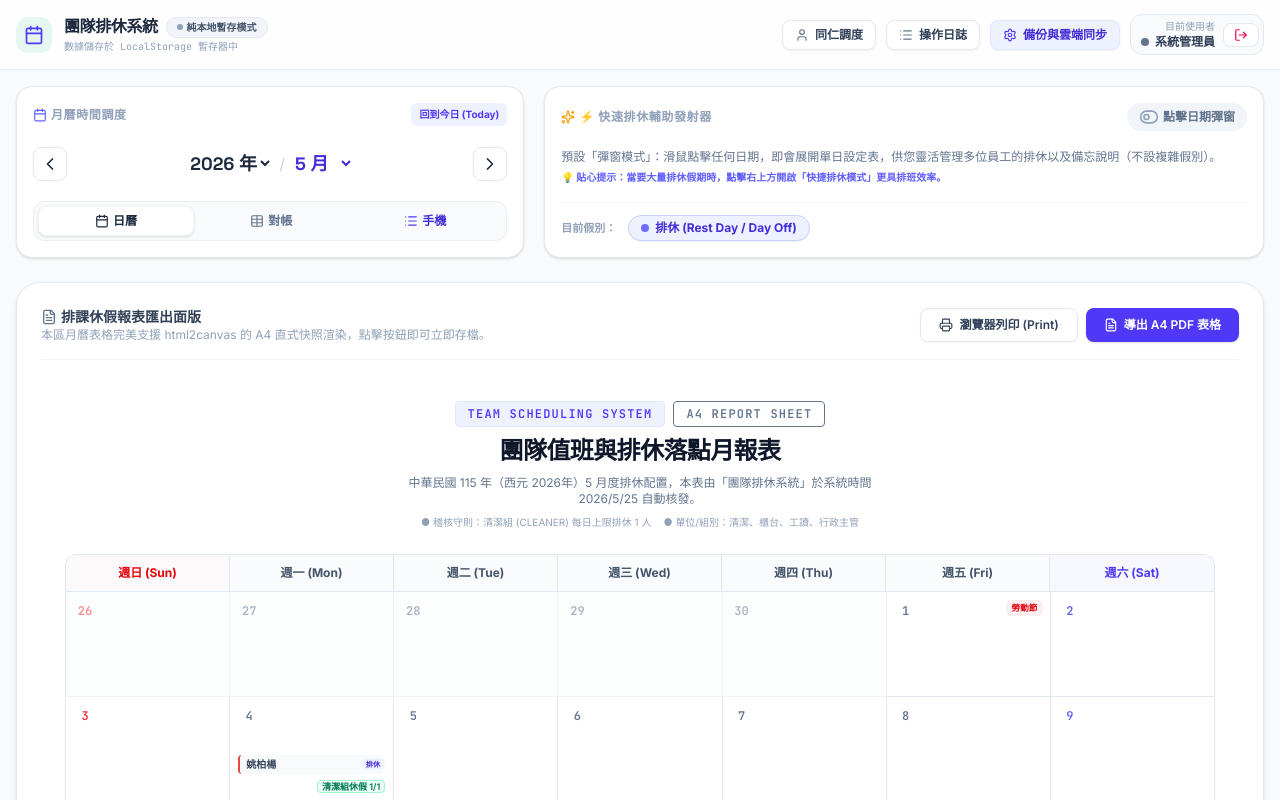
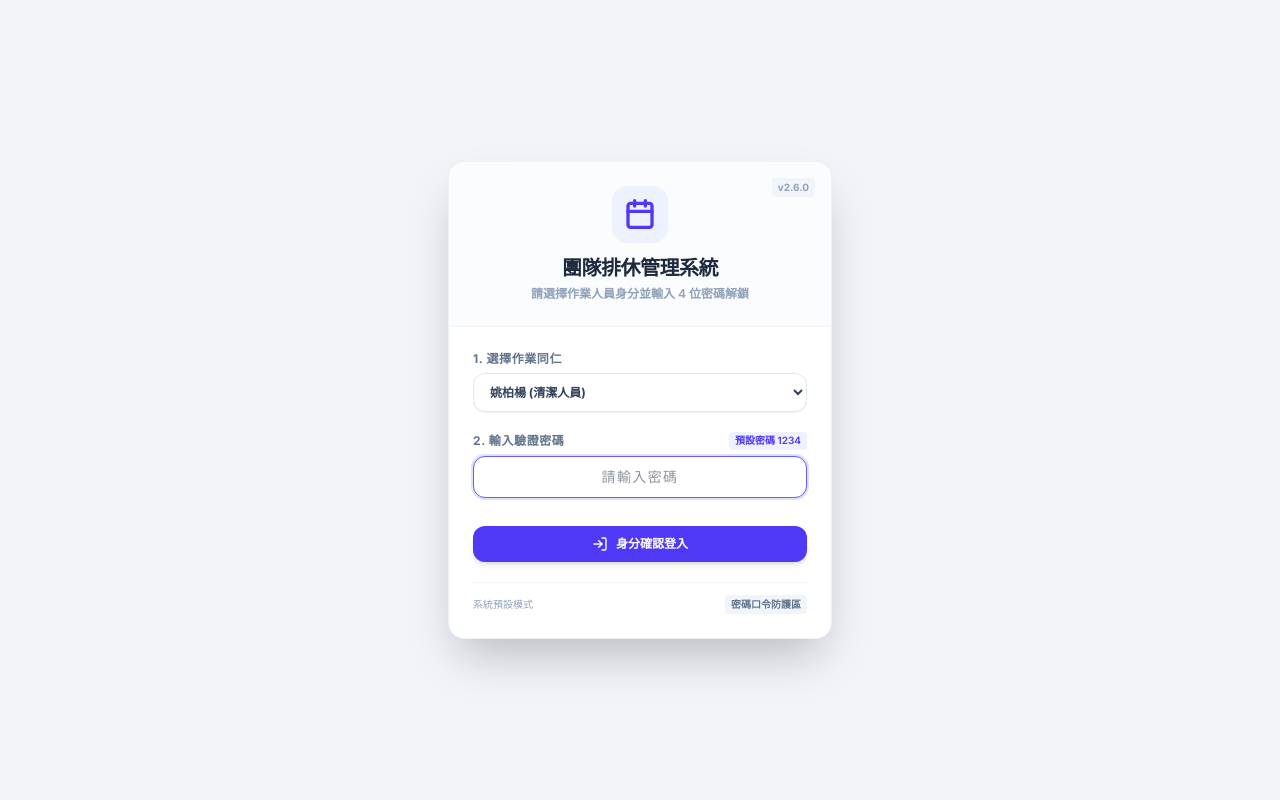
Before and after one commit to fattymouse1985/Work2026, a React (Vite) app: page / in a window 1280 px wide. Shown: the top 800 px of the page. Built offline with nearby package versions, Linux system fonts and the light colour scheme.

Commit message:
feat: enforce authentication and remove deployment config
- Require explicit user login on initialization instead of defaulting to admin
- Remove legacy GitHub Pages deployment workflow and configuration

```diff
--- a/src/App.tsx
+++ b/src/App.tsx
@@ -78,15 +78,13 @@ export default function App() {
       : { githubToken: '', gistId: '', lastSynced: '', status: 'UNCONFIGURED' };
   });
 
-  // Default logged in user: 系統管理員 (ADMIN) to ensure immediate unlocked status
+  // Default logged in user: null, to enforce login view first upon visit (except when saved session exists)
   const [currentLoginUser, setCurrentLoginUser] = useState<Employee | null>(() => {
     const saved = localStorage.getItem('team_scheduling_login_user');
     if (saved) {
       return JSON.parse(saved);
     }
-    // Find "系統管理員" as default
-    const adminUser = INITIAL_EMPLOYEES.find(e => e.role === 'ADMIN');
-    return adminUser || INITIAL_EMPLOYEES[0];
+    return null; // Require login initially
   });
 
   // Sync state to localstorage when changes occur
@@ -183,7 +181,12 @@ export default function App() {
 
   // Auth Dialog state
   const [isAuthPanelOpen, setIsAuthPanelOpen] = useState(false);
-  const [authSelectId, setAuthSelectId] = useState('');
+  const [authSelectId, setAuthSelectId] = useState<string>(() => {
+    // Return the first employee's ID to populate dropdown selection
+    const saved = localStorage.getItem('team_scheduling_employees');
+    const emps = saved ? JSON.parse(saved) : INITIAL_EMPLOYEES;
+    return emps[0]?.id || '';
+  });
   const [authPasswordInput, setAuthPasswordInput] = useState('');
   const [authError, setAuthError] = useState('');
 
@@ -669,6 +672,103 @@ export default function App() {
     if (!currentLoginUser) return '訪客/唯讀模式';
     return `${currentLoginUser.name} (${ROLE_LABELS[currentLoginUser.role as Role]})`;
   };
+
+  if (!currentLoginUser) {
+    return (
+      <div className="min-h-screen bg-slate-100 text-slate-800 flex flex-col items-center justify-center font-sans p-4 antialiased">
+        <div className="w-full max-w-sm bg-white shadow-2xl rounded-2xl border border-slate-200/60 overflow-hidden flex flex-col relative">
+
+          <div className="absolute top-4 right-4 text-[10px] font-bold text-slate-400 bg-slate-100 rounded px-1.5 py-0.5 pointer-events-none">
+            v2.6.0
+          </div>
+
+          {/* Logo & Heading */}
+          <div className="p-6 text-center border-b border-slate-100 bg-slate-50/50 flex flex-col items-center gap-3">
+            <div className="p-3 bg-indigo-50 text-indigo-600 rounded-2xl shadow-xs">
+              <CalendarIcon className="w-8 h-8 mx-auto text-indigo-600" strokeWidth={2.5} />
+            </div>
+            <div>
+              <h1 className="text-xl font-black tracking-tight text-slate-800 font-sans">
+                團隊排休管理系統
+              </h1>
+              <p className="text-xs text-slate-400 mt-1 font-semibold">
+                請選擇作業人員身分並輸入 4 位密碼解鎖
+              </p>
+            </div>
+          </div>
+
+          {/* Login Form content */}
+          <form onSubmit={handlePerformLogin} className="p-6 space-y-5">
+            {authError && (
+              <p className="p-3 bg-rose-50 border border-rose-200 text-rose-700 rounded-xl text-xs leading-relaxed flex items-center gap-1.5 font-bold animate-pulse">
+                <AlertCircle className="w-4 h-4 shrink-0 text-rose-500" />
+                <span>{authError}</span>
+              </p>
+            )}
+
+            <div className="space-y-1.5">
+              <label className="block text-xs font-bold text-slate-500 tracking-wider">
+                1. 選擇作業同仁
+              </label>
+              <select
+                value={authSelectId}
+                onChange={(e) => {
+                  setAuthSelectId(e.target.value);
+                  setAuthError('');
+                }}
+                className="w-full px-3 py-2.5 text-xs border border-slate-200 rounded-xl bg-white font-bold text-slate-700 focus:outline-none focus:ring-2 focus:ring-indigo-500/20 focus:border-indigo-500 transition-all cursor-pointer shadow-2xs"
+              >
+                {employees.map((emp) => (
+                  <option key={emp.id} value={emp.id}>
+                    {emp.name} ({ROLE_LABELS[emp.role]})
+                  </option>
+                ))}
+              </select>
+            </div>
+
+            <div className="space-y-1.5">
+              <div className="flex justify-between items-center text-xs font-bold text-slate-500">
+                <label className="tracking-wider">2. 輸入驗證密碼</label>
+                <span className="text-[10px] text-indigo-600 font-semibold bg-indigo-50 rounded px-1.5 py-0.5">預設密碼 1234</span>
+              </div>
+              <input
+                type="password"
+                placeholder="請輸入密碼"
+                maxLength={4}
+                value={authPasswordInput}
+                onChange={(e) => {
+                  setAuthPasswordInput(e.target.value);
+                  setAuthError('');
+                }}
+                className="w-full px-3 py-2.5 text-center text-sm font-mono tracking-widest border border-slate-200 rounded-xl focus:outline-none focus:ring-2 focus:ring-indigo-500/20 focus:border-indigo-500 text-slate-800 bg-white"
+                autoFocus
+              />
+            </div>
+
+            <div className="pt-2">
+              <button
+                type="submit"
+                disabled={!authSelectId}
+                className="w-full py-2.5 bg-indigo-600 hover:bg-indigo-700 disabled:opacity-50 text-white font-bold text-xs rounded-xl transition-all shadow-md cursor-pointer flex items-center justify-center gap-2"
+              >
+                <LogIn className="w-4 h-4 shrink-0" />
+                <span>身分確認登入</span>
+              </button>
+            </div>
+
+            <div className="pt-3 border-t border-slate-100 flex items-center justify-between text-[10px] text-slate-400 font-medium font-sans">
+              <span>
+                系統預設模式
+              </span>
+              <span className="bg-slate-100 text-slate-500 font-bold px-1.5 py-0.5 rounded">
+                密碼口令防護區
+              </span>
+            </div>
+          </form>
+        </div>
+      </div>
+    );
+  }
 
   return (
     <div className="min-h-screen bg-slate-50 text-slate-800 flex flex-col font-sans relative pb-12 antialiased">
```
Also changed, not shown: vite.config.ts (+1 -2 lines).
